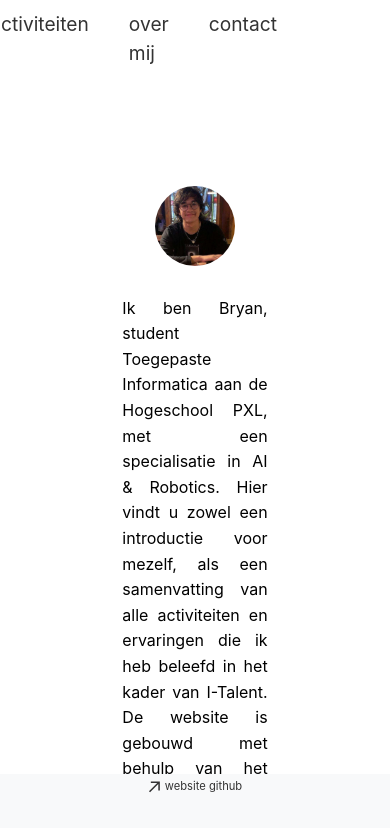
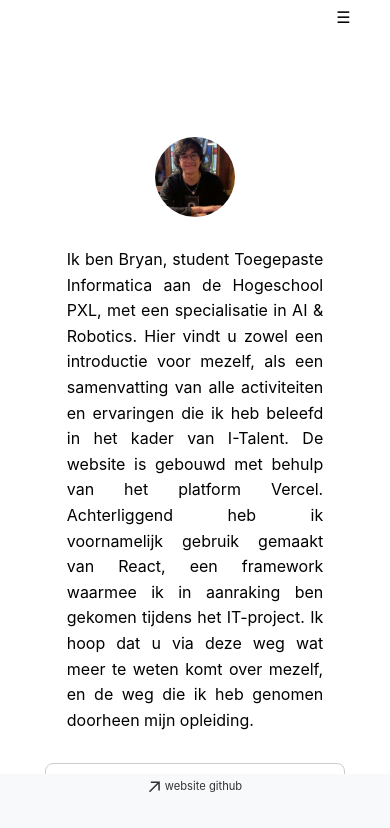
Before and after one commit to BryanHoubenPXL/I-Talent-Bryan-Houben, a Next.js app: page / in a window 390 px wide. Shown: the top 828 px of the page. Built offline with nearby package versions, Linux system fonts and the light colour scheme.

Commit message:
added hamburger menu

```diff
--- a/app/components/nav.tsx
+++ b/app/components/nav.tsx
@@ -1,4 +1,6 @@
+'use client'
 import Link from 'next/link'
+import { useState } from 'react'
 
 const navItems = {
   '/': {
@@ -18,10 +20,20 @@ const navItems = {
   },
 }
 
+//☰
 export function Navbar() {
+  const [isOpen, setIsOpen] = useState(false);
+
+  const toggleMenu = () => {
+    setIsOpen(!isOpen)
+  };
+
   return (
     <nav className="navbar">
-      <div className="nav-link-container">
+      <div className="hamburger" onClick={toggleMenu}>
+        ☰
+      </div>
+      <div className={`nav-link-container ${isOpen ? 'hamburger-menu visible' : 'hamburger-menu'}`}>
         {Object.entries(navItems).map(([path, { name }]) => (
           <Link
             key={path}
--- a/app/global.css
+++ b/app/global.css
@@ -166,6 +166,11 @@ table {
   color: #000;
 }
 
+.nav-link:focus {
+  outline: none;
+  background-color: #e0e0e0;
+}
+
 .body-container {
   display: flex;
   flex-direction: column;
@@ -302,26 +307,84 @@ table {
   }
 }
 
+/* Implementations for mobile devices */
+
+.hamburger {
+  display: none;
+  cursor: pointer;
+  padding-right: 0px;
+  padding-top: 5px;
+}
+
+.hamburger-menu.visible {
+  display: block;
+  background-color: #ffffff;
+  box-shadow: 0 8px 16px rgba(0,0,0,0.1);
+  border-top: 2px solid #f0f0f0;
+}
+
+.hamburger-menu {
+  display: none;
+  position: absolute;
+  background-color: white;
+  top: 50px;
+  right: 0;
+  width: 100%;
+  transition: all 0.2s ease-in-out;
+}
+
 @media (max-width: 768px) {
   .intro-section {
-    max-width: 95%; /* Allow the text to take up more width on small screens */
-    padding: 10px; /* Reduce padding to give more space for text */
+    max-width: 95%;
+    padding: 10px;
   }
   .profile-image {
-    width: 100px; /* Smaller size on mobile */
-    height: 100px; /* Maintain the same size for height to keep it circular */
+    width: 100px;
+    height: 100px;
   }
   .body-container, .main-content {
-    padding: 0 5px;  /* Symmetric padding */
+    padding: 0 5px;
+  }
+
+  .body-container {
+    max-width: 90%;
   }
 
   .intro-section {
-    max-width: 95%;  /* More width for intro section */
-    padding: 10px;  /* Reduced padding */
+    max-width: 95%;
+    padding: 10px;
   }
 
   .profile-image {
-    width: 80px;  /* Smaller profile image on mobile */
+    width: 80px;
     height: 80px;
   }
+
+  .nav-link-container {
+    display: none;
+  }
+
+  .hamburger {
+    display: block;
+  }
+
+  .navbar {
+    overflow-x: auto;
+    white-space: nowrap;
+  }
+
+  .nav-link-container.visible {
+    display: flex;
+    flex-direction: column;
+    padding: 10px 20px;
+    background-color: #ffffff;
+    position: absolute;
+    top: 50px;
+    right: 10px;
+    width: 80%;
+    box-shadow: 0 8px 16px rgba(0,0,0,0.1);
+    border-top: 2px solid #f0f0f0;
+    z-index: 1000;
+    border-radius: 10px;
+  }
 }
```
